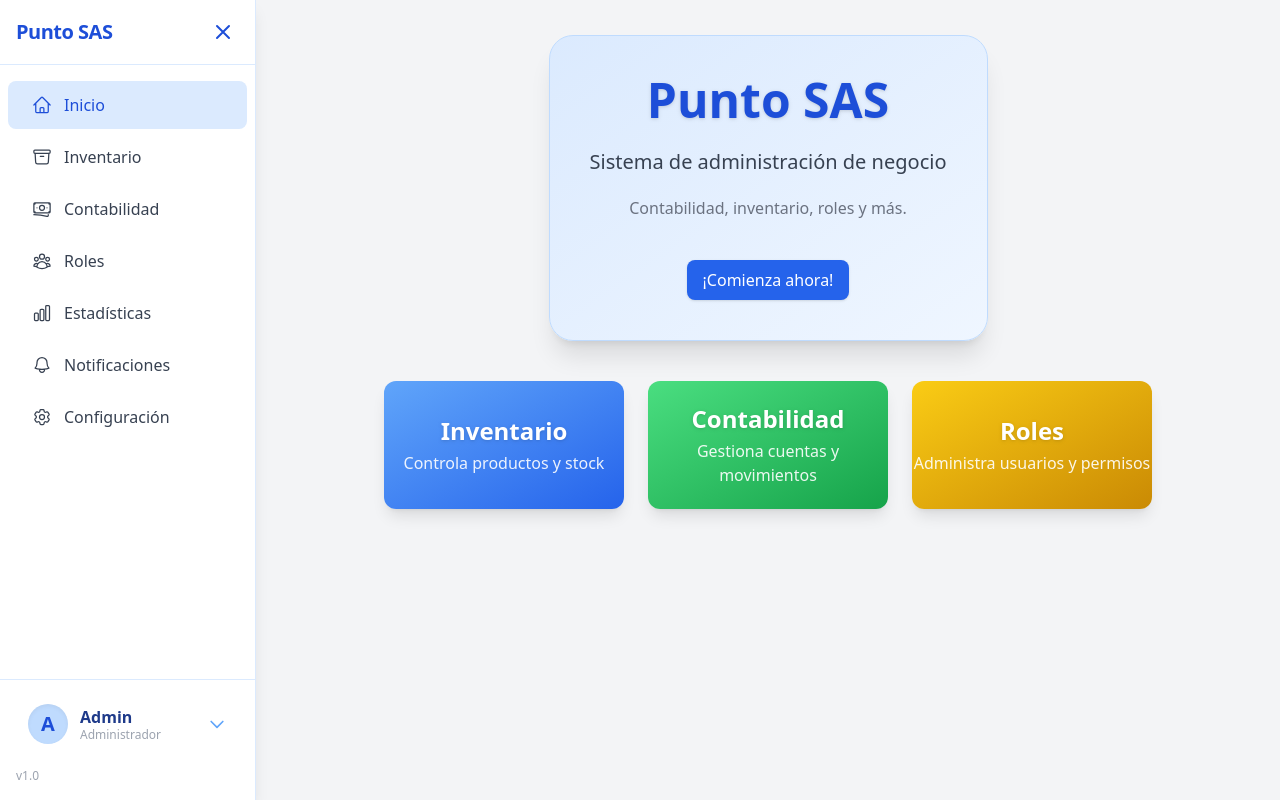
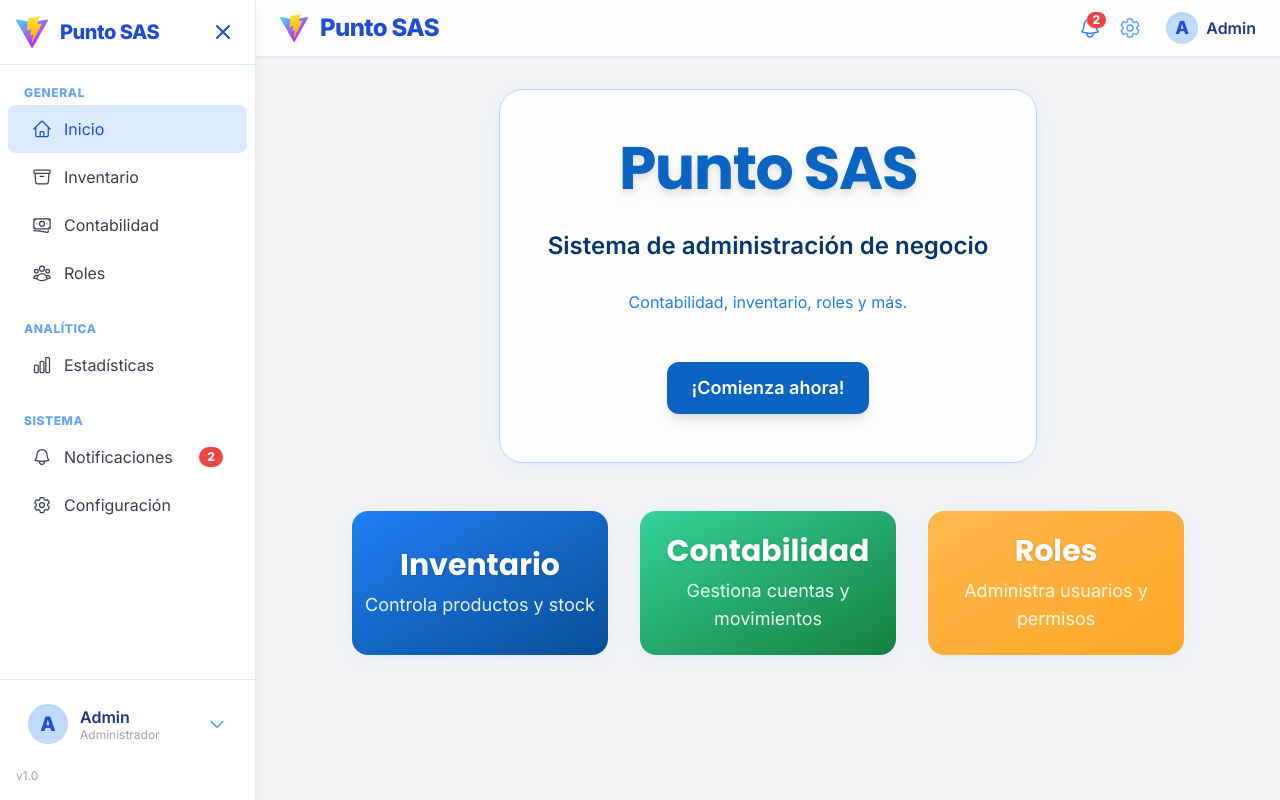
Before and after one commit to SantiTN77/Inventory-SAS, a React (Vite) app in the folder frontend/: page / in a window 1280 px wide. Built offline with nearby package versions, Linux system fonts and the light colour scheme.

Commit message:
Mejora de dashboard: Sidebar reorganizado, Header superior fijo, botón flotante para mostrar menú. UX más clara y moderna.

```diff
--- a/frontend/src/App.jsx
+++ b/frontend/src/App.jsx
@@ -1,6 +1,7 @@
 import { BrowserRouter, Routes, Route } from "react-router-dom";
 import { useState } from "react";
 import Sidebar from "./components/Sidebar";
+import Header from "./components/Header";
 import Home from "./pages/Home";
 import Inventario from "./pages/Inventario";
 import Contabilidad from "./pages/Contabilidad";
@@ -19,9 +20,11 @@ export default function App() {
       <div className="min-h-screen bg-gray-100 flex">
         {/* Ocultar Sidebar y margen en la página de login */}
         {window.location.pathname !== "/login" && (
+          <>
             <Sidebar open={sidebarOpen} onToggle={() => setSidebarOpen((v) => !v)} />
-        )}
-        <div className={`flex-1 transition-all duration-300 ${window.location.pathname !== '/login' && sidebarOpen ? 'ml-64' : 'ml-0'}`}>
+            <div className={`flex-1 transition-all duration-300 ${sidebarOpen ? 'ml-64' : 'ml-0'}`}>
+              {/* Header superior solo si no es login */}
+              <Header onSidebarToggle={() => setSidebarOpen((v) => !v)} />
               {/* Botón flotante para mostrar el sidebar si está oculto */}
               {!sidebarOpen && (
                 <button
@@ -50,6 +53,8 @@ export default function App() {
                 </Routes>
               </main>
             </div>
+          </>
+        )}
       </div>
     </BrowserRouter>
   );
--- /dev/null
+++ b/frontend/src/components/Header.jsx
@@ -0,0 +1,35 @@
+import { BellIcon, Cog6ToothIcon } from "@heroicons/react/24/outline";
+import { Link } from "react-router-dom";
+
+export default function Header({ onSidebarToggle }) {
+  return (
+    <header className="sticky top-0 z-30 bg-white/80 backdrop-blur border-b border-blue-100 shadow-sm flex items-center justify-between px-6 py-3">
+      <div className="flex items-center gap-3">
+        <button
+          className="md:hidden text-blue-700 hover:bg-blue-100 rounded-full p-2 transition"
+          onClick={onSidebarToggle}
+          title="Mostrar menú"
+        >
+          <svg xmlns="http://www.w3.org/2000/svg" fill="none" viewBox="0 0 24 24" strokeWidth={2} stroke="currentColor" className="w-7 h-7">
+            <path strokeLinecap="round" strokeLinejoin="round" d="M4 6h16M4 12h16M4 18h16" />
+          </svg>
+        </button>
+        <img src="/vite.svg" alt="Logo" className="h-7 w-7" />
+        <span className="font-extrabold text-2xl text-blue-700 tracking-tight select-none">Punto SAS</span>
+      </div>
+      <div className="flex items-center gap-4">
+        <Link to="/notificaciones" className="relative group" title="Notificaciones">
+          <BellIcon className="h-6 w-6 text-blue-500 group-hover:text-blue-700 transition" />
+          <span className="absolute -top-1 -right-1 bg-red-500 text-white text-xs rounded-full px-1.5 font-bold shadow">2</span>
+        </Link>
+        <Link to="/configuracion" className="group" title="Configuración">
+          <Cog6ToothIcon className="h-6 w-6 text-blue-400 group-hover:text-blue-700 transition" />
+        </Link>
+        <Link to="/perfil" className="ml-2 flex items-center gap-2 group" title="Perfil">
+          <span className="bg-blue-200 text-blue-700 rounded-full w-8 h-8 flex items-center justify-center text-lg font-bold shadow-inner">A</span>
+          <span className="hidden md:block font-semibold text-blue-900 group-hover:text-blue-700 transition">Admin</span>
+        </Link>
+      </div>
+    </header>
+  );
+}
--- a/frontend/src/components/Sidebar.jsx
+++ b/frontend/src/components/Sidebar.jsx
@@ -1,5 +1,16 @@
 import { Link, useLocation } from "react-router-dom";
 import UserMenu from "./UserMenu";
+
+function SidebarSection({ title, children }) {
+  return (
+    <div className="mt-2 mb-1">
+      <div className="px-6 py-1 text-xs font-bold text-blue-400 uppercase tracking-wider select-none">
+        {title}
+      </div>
+      <div>{children}</div>
+    </div>
+  );
+}
 import {
   HomeIcon,
   ArchiveBoxIcon,
@@ -10,13 +21,17 @@ import {
   BellIcon,
 } from "@heroicons/react/24/outline";
 
-const links = [
+const mainLinks = [
   { to: "/", label: "Inicio", icon: HomeIcon },
   { to: "/inventario", label: "Inventario", icon: ArchiveBoxIcon },
   { to: "/contabilidad", label: "Contabilidad", icon: BanknotesIcon },
   { to: "/roles", label: "Roles", icon: UserGroupIcon },
+];
+const analyticsLinks = [
   { to: "/estadisticas", label: "Estadísticas", icon: ChartBarIcon },
-  { to: "/notificaciones", label: "Notificaciones", icon: BellIcon },
+];
+const systemLinks = [
+  { to: "/notificaciones", label: "Notificaciones", icon: BellIcon, badge: 2 },
   { to: "/configuracion", label: "Configuración", icon: Cog6ToothIcon },
 ];
 
@@ -26,16 +41,18 @@ export default function Sidebar({ open, onToggle }) {
     <aside
       className={`fixed top-0 left-0 h-full z-40 bg-white shadow-lg border-r border-blue-100 transition-transform duration-300 ease-in-out ${open ? "translate-x-0" : "-translate-x-64"} w-64 flex flex-col`}
     >
-      <div className="flex items-center justify-between px-4 py-4 border-b border-blue-100">
+      <div className="flex items-center gap-3 px-4 py-4 border-b border-blue-100">
+        <img src="/vite.svg" alt="Logo" className="h-8 w-8" />
         <span className="font-extrabold text-xl text-blue-700 tracking-tight select-none">Punto SAS</span>
-        <button onClick={onToggle} className="text-blue-700 hover:bg-blue-100 rounded-full p-1 transition" title="Ocultar menú">
+        <button onClick={onToggle} className="ml-auto text-blue-700 hover:bg-blue-100 rounded-full p-1 transition" title="Ocultar menú">
           <svg xmlns="http://www.w3.org/2000/svg" fill="none" viewBox="0 0 24 24" strokeWidth={2} stroke="currentColor" className="w-6 h-6">
             <path strokeLinecap="round" strokeLinejoin="round" d="M6 18L18 6M6 6l12 12" />
           </svg>
         </button>
       </div>
-      <nav className="flex-1 flex flex-col gap-1 mt-4">
-        {links.map(({ to, label, icon: Icon }) => (
+      <nav className="flex-1 flex flex-col gap-2 mt-2 overflow-y-auto">
+        <SidebarSection title="General">
+          {mainLinks.map(({ to, label, icon: Icon }) => (
             <Link
               key={to}
               to={to}
@@ -45,6 +62,34 @@ export default function Sidebar({ open, onToggle }) {
               <Icon className="h-5 w-5" /> {label}
             </Link>
           ))}
+        </SidebarSection>
+        <SidebarSection title="Analítica">
+          {analyticsLinks.map(({ to, label, icon: Icon }) => (
+            <Link
+              key={to}
+              to={to}
+              className={`flex items-center gap-3 px-6 py-3 rounded-lg mx-2 font-medium transition-all duration-200 hover:bg-blue-50 hover:text-blue-700 ${location.pathname === to ? "bg-blue-100 text-blue-700 font-bold" : "text-gray-700"}`}
+              title={label}
+            >
+              <Icon className="h-5 w-5" /> {label}
+            </Link>
+          ))}
+        </SidebarSection>
+        <SidebarSection title="Sistema">
+          {systemLinks.map(({ to, label, icon: Icon, badge }) => (
+            <Link
+              key={to}
+              to={to}
+              className={`flex items-center gap-3 px-6 py-3 rounded-lg mx-2 font-medium transition-all duration-200 hover:bg-blue-50 hover:text-blue-700 relative ${location.pathname === to ? "bg-blue-100 text-blue-700 font-bold" : "text-gray-700"}`}
+              title={label}
+            >
+              <Icon className="h-5 w-5" /> {label}
+              {badge && (
+                <span className="ml-auto bg-red-500 text-white text-xs rounded-full px-2 py-0.5 font-bold shadow">{badge}</span>
+              )}
+            </Link>
+          ))}
+        </SidebarSection>
       </nav>
       <div className="mt-auto flex flex-col gap-2 p-4 border-t border-blue-100">
         <UserMenu />
--- a/frontend/src/index.css
+++ b/frontend/src/index.css
@@ -1,3 +1,6 @@
+
+@import url('https://fonts.googleapis.com/css2?family=Inter:wght@400;600;800&family=Poppins:wght@700&display=swap');
+
 @tailwind base;
 @tailwind components;
 @tailwind utilities;
@@ -9,3 +12,8 @@
 .animate-fade-in {
   animation: fade-in 0.7s cubic-bezier(.4,0,.2,1) both;
 }
+
+body {
+  font-family: 'Inter', ui-sans-serif, system-ui, -apple-system, BlinkMacSystemFont, 'Segoe UI', Roboto, 'Helvetica Neue', Arial, 'sans-serif';
+  background: linear-gradient(120deg, #e3f0ff 0%, #fff7e6 100%);
+}
--- a/frontend/src/pages/Configuracion.jsx
+++ b/frontend/src/pages/Configuracion.jsx
@@ -2,26 +2,28 @@ import React from "react";
 
 export default function Configuracion() {
   return (
-    <div className="max-w-2xl mx-auto py-10 px-4 animate-fade-in">
-      <h1 className="text-3xl font-bold text-blue-700 mb-6">Configuración</h1>
-      <p className="mb-4 text-lg text-gray-700">Personaliza las preferencias de tu sistema, notificaciones y más.</p>
-      <div className="bg-white rounded-lg shadow p-6 flex flex-col gap-4">
+    <section className="min-h-[80vh] flex flex-col items-center justify-center bg-gradient-to-br from-primary-50 to-primary-100 animate-fade-in py-10">
+      <div className="w-full max-w-2xl bg-white/90 backdrop-blur-md rounded-3xl shadow-soft p-8 border border-primary-100">
+        <h1 className="text-4xl font-display font-bold text-primary-600 mb-6 drop-shadow">Configuración</h1>
+        <p className="mb-4 text-lg text-primary-700">Personaliza las preferencias de tu sistema, notificaciones y más.</p>
+        <div className="bg-white rounded-xl shadow p-6 flex flex-col gap-4 border border-primary-50">
           <div>
-          <label className="block text-gray-700 font-semibold mb-1">Tema</label>
-          <select className="w-full border border-blue-200 rounded px-3 py-2">
+            <label className="block text-primary-700 font-semibold mb-1">Tema</label>
+            <select className="w-full border border-primary-200 rounded px-3 py-2 bg-primary-50/40">
               <option>Claro</option>
               <option>Oscuro</option>
             </select>
           </div>
           <div>
-          <label className="block text-gray-700 font-semibold mb-1">Notificaciones</label>
-          <input type="checkbox" className="mr-2" defaultChecked />
+            <label className="block text-primary-700 font-semibold mb-1">Notificaciones</label>
+            <input type="checkbox" className="mr-2 accent-primary-500" defaultChecked />
             <span>Recibir notificaciones por email</span>
           </div>
           <div>
-          <button className="bg-blue-600 text-white px-4 py-2 rounded hover:bg-blue-700 transition">Guardar cambios</button>
+            <button className="bg-primary-500 text-white px-4 py-2 rounded hover:bg-primary-600 transition font-semibold">Guardar cambios</button>
           </div>
         </div>
       </div>
+    </section>
   );
 }
--- a/frontend/src/pages/Home.jsx
+++ b/frontend/src/pages/Home.jsx
@@ -1,27 +1,28 @@
 
 import { useNavigate } from "react-router-dom";
+
 
 export default function Home() {
   const navigate = useNavigate();
   return (
     <section className="flex flex-col items-center justify-center min-h-[60vh] animate-fade-in">
-      <div className="bg-gradient-to-br from-blue-100 to-blue-50 rounded-3xl shadow-xl p-10 flex flex-col items-center gap-4 border border-blue-200">
-        <h1 className="text-5xl font-extrabold text-blue-700 mb-2 drop-shadow">Punto SAS</h1>
-        <p className="text-xl text-gray-700 mb-1 font-medium">Sistema de administración de negocio</p>
-        <p className="text-gray-500 mb-4">Contabilidad, inventario, roles y más.</p>
+      <div className="bg-white/80 backdrop-blur-md rounded-3xl shadow-soft p-12 flex flex-col items-center gap-6 border border-primary-100 transition-all duration-500">
+        <h1 className="text-6xl font-display font-extrabold text-primary-500 mb-2 drop-shadow-lg tracking-tight transition-all duration-500">Punto SAS</h1>
+        <p className="text-2xl text-primary-700 mb-1 font-semibold">Sistema de administración de negocio</p>
+        <p className="text-primary-400 mb-4">Contabilidad, inventario, roles y más.</p>
         <div className="flex gap-4 mt-2">
           <button
-            className="bg-blue-600 text-white px-4 py-2 rounded-lg shadow hover:bg-blue-700 transition"
+            className="bg-primary-500 text-white px-6 py-3 rounded-xl shadow-lg hover:bg-primary-600 hover:scale-105 transition-all duration-300 font-semibold text-lg"
             onClick={() => navigate("/tutorial")}
           >
             ¡Comienza ahora!
           </button>
         </div>
       </div>
-      <div className="mt-10 flex flex-wrap gap-6 justify-center">
-        <FeatureCard title="Inventario" desc="Controla productos y stock" color="from-blue-400 to-blue-600" onClick={() => navigate("/inventario")}/>
-        <FeatureCard title="Contabilidad" desc="Gestiona cuentas y movimientos" color="from-green-400 to-green-600" onClick={() => navigate("/contabilidad")}/>
-        <FeatureCard title="Roles" desc="Administra usuarios y permisos" color="from-yellow-400 to-yellow-600" onClick={() => navigate("/roles")}/>
+      <div className="mt-12 flex flex-wrap gap-8 justify-center">
+        <FeatureCard title="Inventario" desc="Controla productos y stock" color="from-primary-400 to-primary-600" onClick={() => navigate("/inventario")}/>
+        <FeatureCard title="Contabilidad" desc="Gestiona cuentas y movimientos" color="from-success-500 to-green-700" onClick={() => navigate("/contabilidad")}/>
+        <FeatureCard title="Roles" desc="Administra usuarios y permisos" color="from-accent-400 to-accent-500" onClick={() => navigate("/roles")}/>
       </div>
     </section>
   );
@@ -30,12 +31,12 @@ export default function Home() {
 function FeatureCard({ title, desc, color, onClick }) {
   return (
     <button
-      className={`w-60 h-32 bg-gradient-to-br ${color} rounded-xl shadow-lg flex flex-col justify-center items-center text-white hover:scale-105 transition-all duration-200 focus:outline-none focus:ring-2 focus:ring-blue-400`}
+      className={`w-64 h-36 bg-gradient-to-br ${color} rounded-2xl shadow-soft flex flex-col justify-center items-center text-white hover:scale-105 hover:shadow-xl transition-all duration-300 focus:outline-none focus:ring-2 focus:ring-primary-300 group`}
       onClick={onClick}
       title={`Ir a ${title}`}
     >
-      <span className="text-2xl font-bold mb-1 drop-shadow">{title}</span>
-      <span className="text-md opacity-90">{desc}</span>
+      <span className="text-3xl font-display font-bold mb-2 drop-shadow group-hover:scale-110 transition-transform duration-300">{title}</span>
+      <span className="text-lg opacity-90 font-medium">{desc}</span>
     </button>
   );
 }
--- a/frontend/src/pages/Inventario.jsx
+++ b/frontend/src/pages/Inventario.jsx
@@ -37,7 +37,8 @@ export default function Inventario() {
   const hideTooltip = () => setTooltip({ ...tooltip, show: false });
 
   return (
-    <section className="p-6 animate-fade-in">
+    <section className="min-h-[80vh] flex flex-col items-center justify-center bg-gradient-to-br from-primary-50 to-primary-100 animate-fade-in py-10">
+      <div className="w-full max-w-4xl bg-white/90 backdrop-blur-md rounded-3xl shadow-soft p-8 border border-primary-100"></div>
       <Notification open={notif.open} message={notif.message} type={notif.type} onClose={() => setNotif({ ...notif, open: false })} />
       <Modal open={modalOpen} onClose={() => setModalOpen(false)} title="Nuevo producto">
         <form className="flex flex-col gap-4" onSubmit={e => { e.preventDefault(); handleSave(); }}>
--- a/frontend/src/pages/Notificaciones.jsx
+++ b/frontend/src/pages/Notificaciones.jsx
@@ -1,13 +1,14 @@
-import React from "react";
 
 export default function Notificaciones() {
   return (
-    <div className="max-w-2xl mx-auto py-10 px-4 animate-fade-in">
-      <h1 className="text-3xl font-bold text-blue-700 mb-6">Notificaciones</h1>
-      <p className="mb-4 text-lg text-gray-700">Aquí verás alertas importantes, avisos de inventario y mensajes del sistema.</p>
-      <div className="bg-yellow-50 rounded-lg p-6 text-yellow-700 border border-yellow-200">
-        <p className="text-center">No hay notificaciones nuevas.</p>
+    <section className="min-h-[80vh] flex flex-col items-center justify-center bg-gradient-to-br from-primary-50 to-primary-100 animate-fade-in py-10">
+      <div className="w-full max-w-2xl bg-white/90 backdrop-blur-md rounded-3xl shadow-soft p-8 border border-primary-100">
+        <h1 className="text-4xl font-display font-bold text-primary-600 mb-6 drop-shadow">Notificaciones</h1>
+        <p className="mb-4 text-lg text-primary-700">Aquí verás alertas importantes, avisos de inventario y mensajes del sistema.</p>
+        <div className="bg-accent-100 rounded-xl p-6 text-accent-500 border border-accent-300">
+          <p className="text-center">No hay notificaciones nuevas.</p>
+        </div>
       </div>
-    </div>
+    </section>
   );
 }
--- a/frontend/tailwind.config.js
+++ b/frontend/tailwind.config.js
@@ -5,7 +5,56 @@ module.exports = {
     "./src/**/*.{js,ts,jsx,tsx}"
   ],
   theme: {
-    extend: {},
+    extend: {
+      fontFamily: {
+        sans: [
+          'Inter',
+          'ui-sans-serif',
+          'system-ui',
+          'Segoe UI',
+          'Roboto',
+          'Helvetica Neue',
+          'Arial',
+          'sans-serif',
+        ],
+        display: ['Poppins', 'ui-sans-serif', 'system-ui'],
+      },
+      colors: {
+        primary: {
+          50: '#e3f0ff',
+          100: '#b3d4fc',
+          200: '#81b8f9',
+          300: '#4f9cf6',
+          400: '#217ff3',
+          500: '#0a65c2',
+          600: '#084e97',
+          700: '#06376b',
+          800: '#03203f',
+          900: '#010a14',
+        },
+        accent: {
+          100: '#fff7e6',
+          200: '#ffe0b2',
+          300: '#ffcc80',
+          400: '#ffb74d',
+          500: '#ffa726',
+        },
+        success: {
+          100: '#e6f9f0',
+          500: '#34d399',
+        },
+        danger: {
+          100: '#ffeaea',
+          500: '#ef4444',
+        },
+      },
+      boxShadow: {
+        'soft': '0 4px 24px 0 rgba(33,127,243,0.08)',
+      },
+      transitionProperty: {
+        'spacing': 'margin, padding',
+      },
+    },
   },
   plugins: [],
 };
```
Also changed, not shown: frontend/src/pages/Login.jsx (+10 -10 lines), frontend/postcss.config.js (added). Lines whose indentation alone changed are shown as unchanged.
